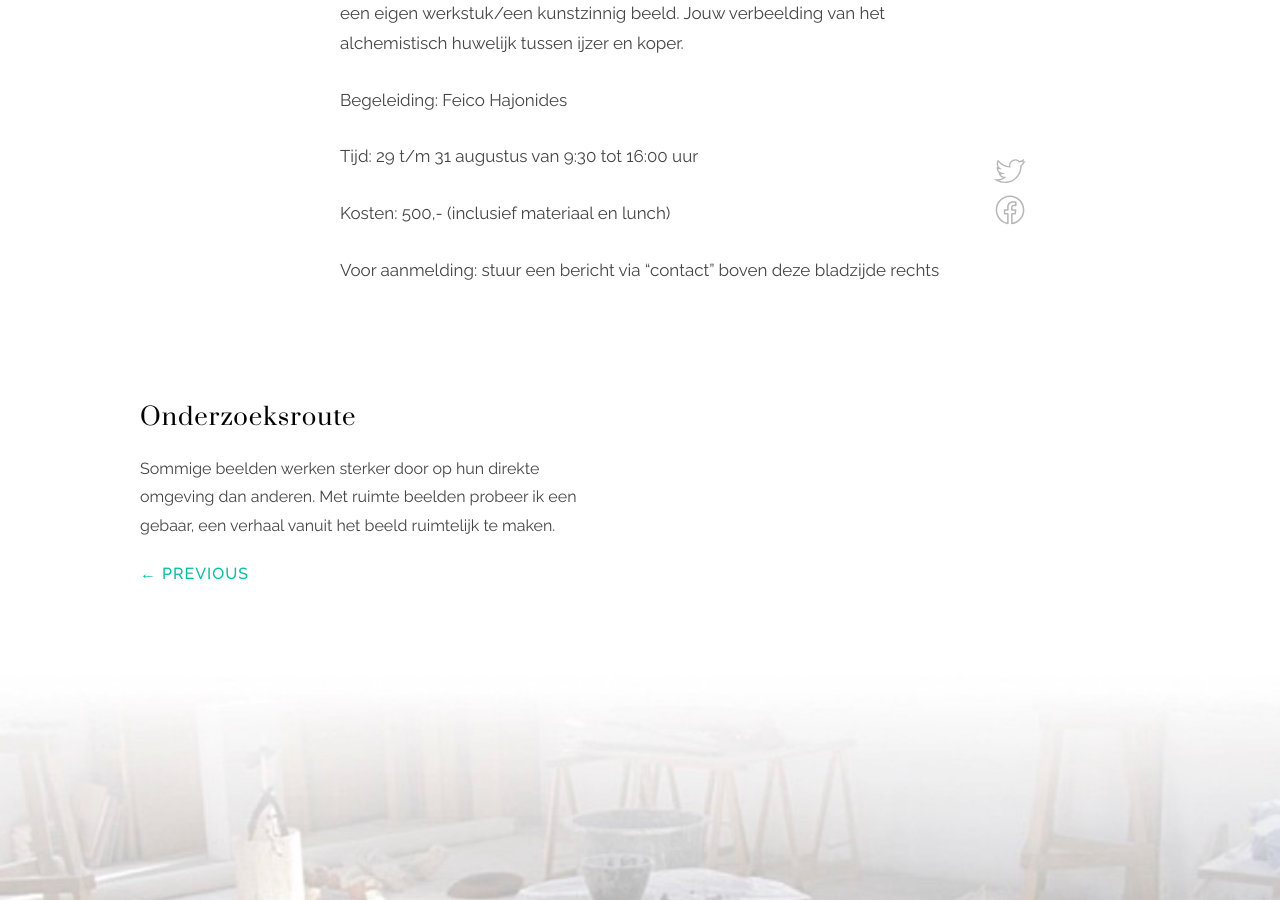
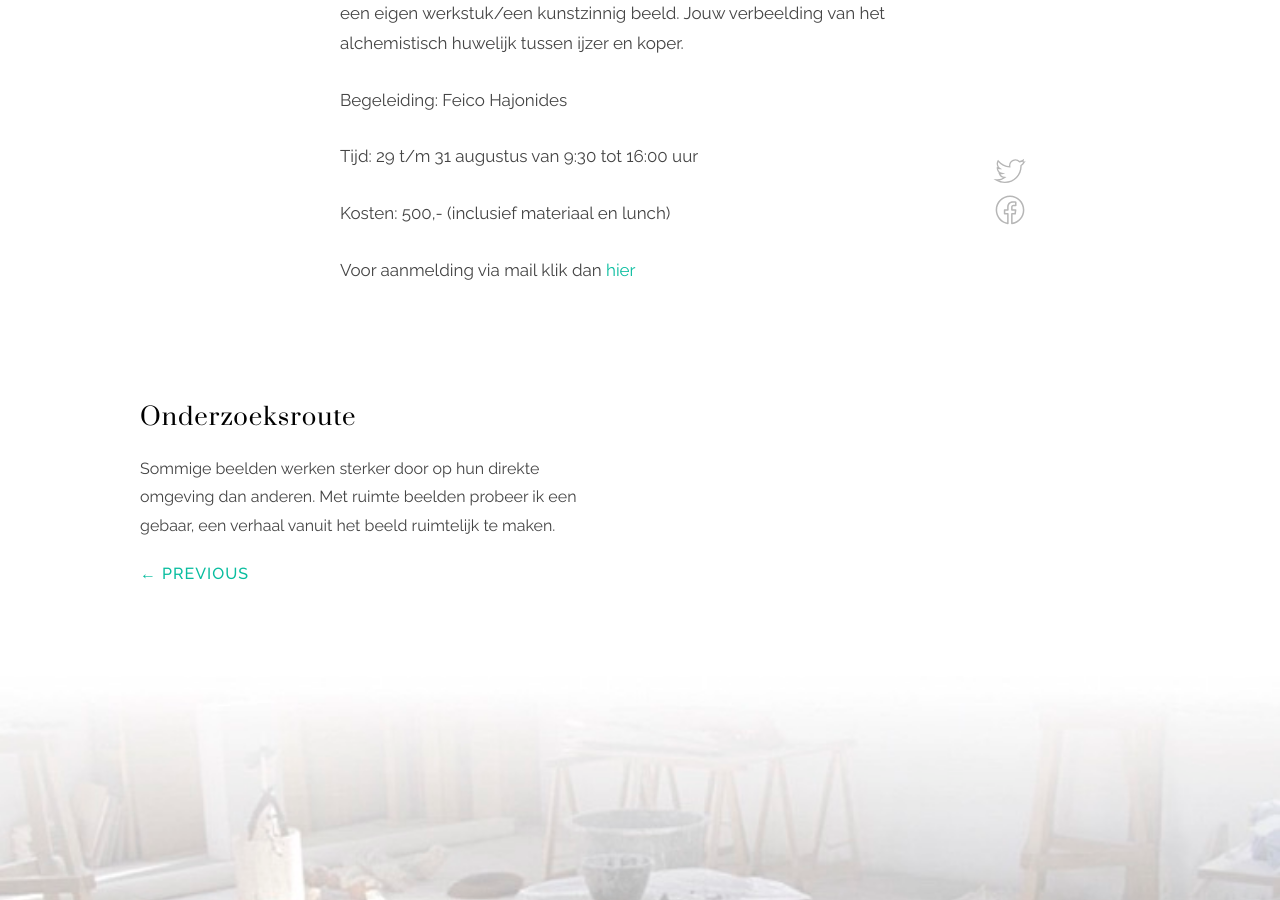
Before and after one commit to feicohajonides2020/feicohajonides2020.github.io, a Jekyll site: the page built from _posts/2019-11-7-zomerweek smeden.md, in a window 1280 px wide and 900 px high, scrolled down 1144 px. Built offline with Jekyll 4.4.1, drawn with Linux system fonts in a browser that asks for light colours.

Commit message:
Update 2019-11-7-zomerweek smeden.md

```diff
--- a/_posts/2019-11-7-zomerweek smeden.md
+++ b/_posts/2019-11-7-zomerweek smeden.md
@@ -22,5 +22,5 @@ Tijd: 29 t/m 31 augustus van 9:30 tot 16:00 uur
 
 Kosten: 500,- (inclusief materiaal en lunch)
 
-Voor aanmelding: stuur een bericht via "contact"
-boven deze bladzijde rechts
+
+Voor aanmelding via mail klik dan [hier](contact.md)
```
